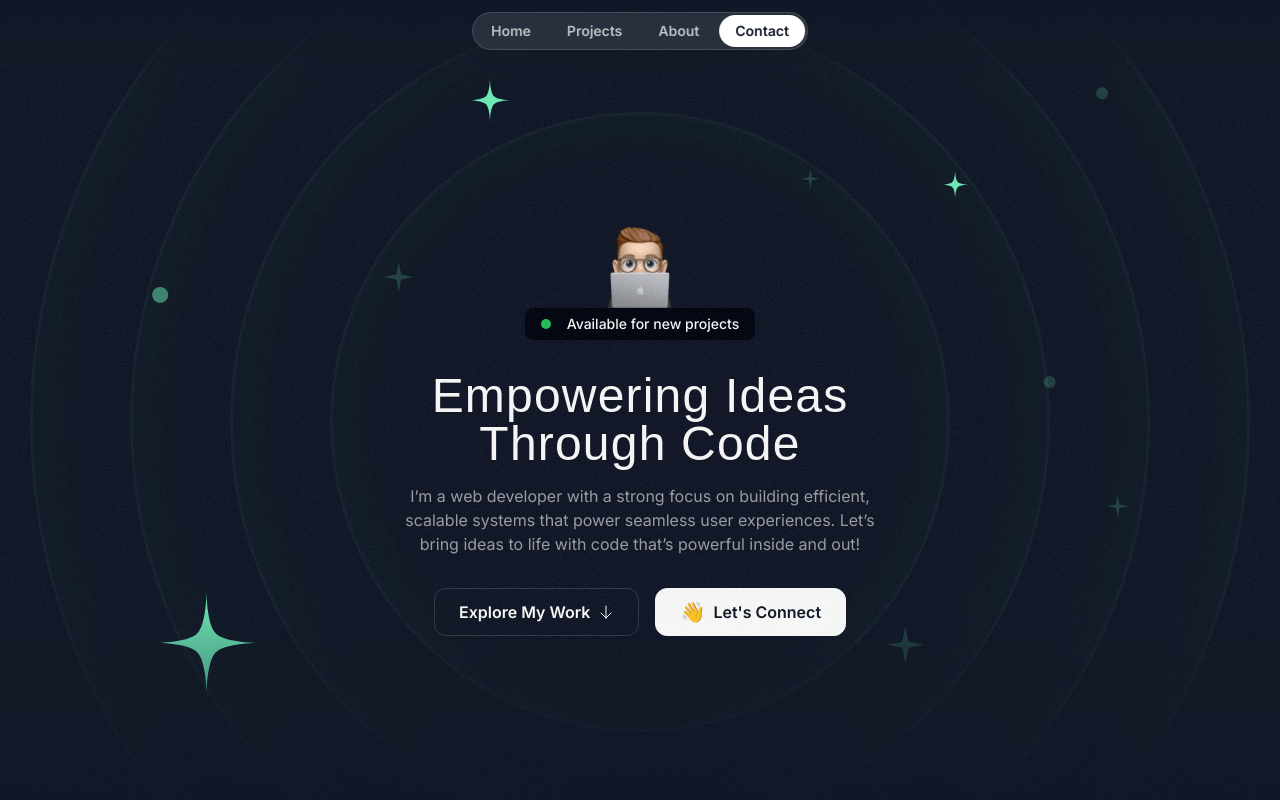
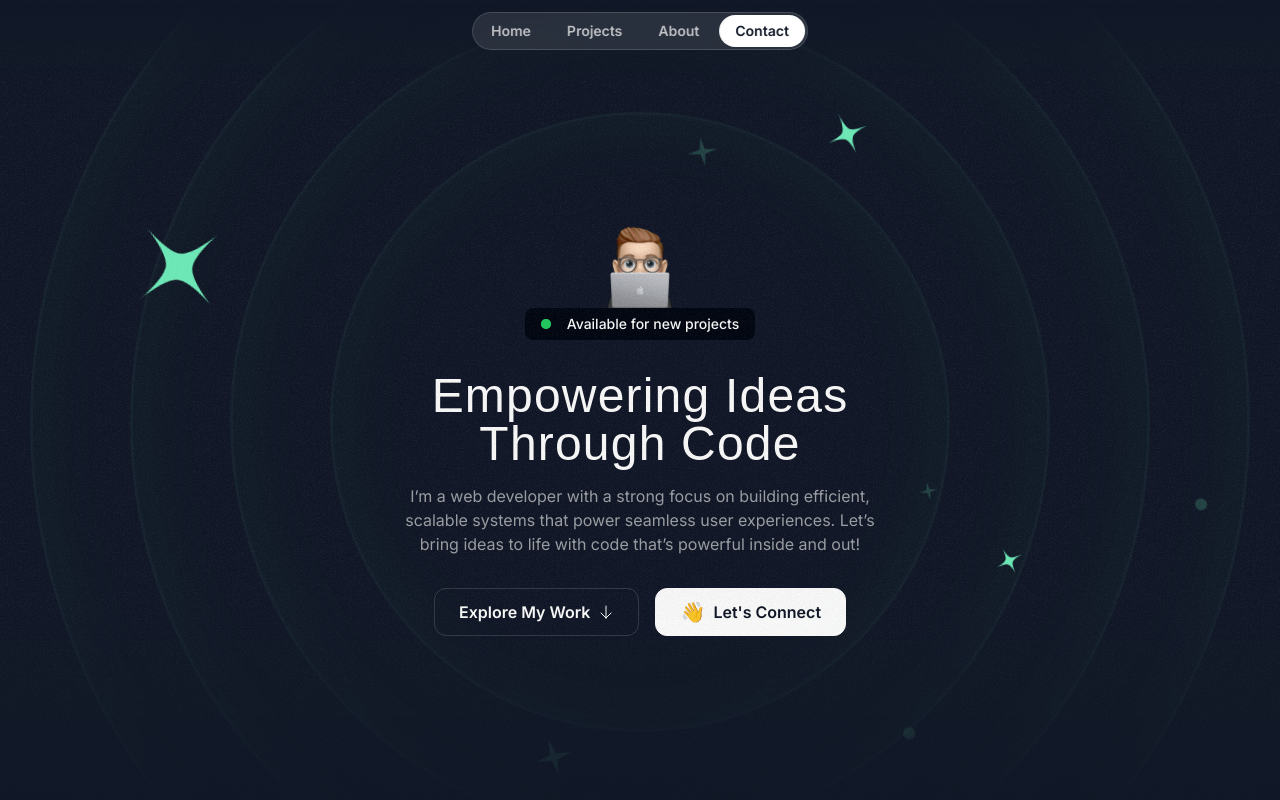
Before and after one commit to dibakarghosh03/portfolio, a Next.js app: page / in a window 1280 px wide. Shown: the top 800 px of the page. Built offline with nearby package versions, Linux system fonts and the light colour scheme; a web font is replaced by a local one.

Commit message:
creadted Horo section

```diff
--- a/src/components/HeroOrbit.tsx
+++ b/src/components/HeroOrbit.tsx
@@ -3,23 +3,51 @@ import { PropsWithChildren } from "react";
 const HeroOrbit = ({
   children,
   size,
-  rotation
-}: PropsWithChildren<{ size: number; rotation: number; }>) => {
+  rotation,
+  shouldOrbit = false,
+  orbitDuration,
+  shouldSpin = false,
+  spinDuration
+}: PropsWithChildren<{
+  size: number;
+  rotation: number;
+  shouldOrbit?: boolean;
+  orbitDuration?: string;
+  shouldSpin?: boolean;
+  spinDuration?: string;
+}>) => {
   return (
-    <div className="absolute left-1/2 top-1/2 -translate-x-1/2 -translate-y-1/2 ">
-        <div className="" style={{
-          width: `${size}px`,
-          height: `${size}px`,
-          transform: `rotate(${rotation}deg)`
-        }}>
-          <div className="inline-flex" style={{
-            transform: `rotate(${rotation * -1}deg)`
+    <div className="absolute left-1/2 top-1/2 -translate-x-1/2 -translate-y-1/2 -z-20">
+      <div
+        className={`${shouldOrbit ? "animate-spin" : ""}`}
+        style={{
+          animationDuration: orbitDuration,
+        }}
+      >
+        <div
+          className=""
+          style={{
+            width: `${size}px`,
+            height: `${size}px`,
+            transform: `rotate(${rotation}deg)`,
+          }}
+        >
+          <div className={`w-fit ${shouldSpin ? "animate-spin" : ""}`} style={{
+            animationDuration: spinDuration,
           }}>
-            {children}
+            <div
+              className="inline-flex"
+              style={{
+                transform: `rotate(${rotation * -1}deg)`,
+              }}
+            >
+              {children}
+            </div>
           </div>
         </div>
       </div>
-  )
-}
+    </div>
+  );
+};
 
-export default HeroOrbit
+export default HeroOrbit;
--- a/src/sections/Hero.tsx
+++ b/src/sections/Hero.tsx
@@ -19,37 +19,37 @@ export const HeroSection = () => {
         <div className="size-[1020px] hero-ring"></div>
         <div className="size-[1220px] hero-ring"></div>
         {/* <div className="size-[1420px] hero-ring"></div> */}
-        <HeroOrbit size={800} rotation={-72}>
+        <HeroOrbit size={800} rotation={-72} shouldOrbit orbitDuration="48s" shouldSpin spinDuration="6s">
           <StarIcon className="size-28 text-emerald-300" />
         </HeroOrbit>
-        <HeroOrbit size={550} rotation={20}>
+        <HeroOrbit size={550} rotation={20} shouldOrbit orbitDuration="36s" shouldSpin spinDuration="6s">
           <StarIcon className="size-12 text-emerald-300" />
         </HeroOrbit>
-        <HeroOrbit size={590} rotation={98}>
+        <HeroOrbit size={590} rotation={98} shouldOrbit orbitDuration="38s" shouldSpin spinDuration="6s">
           <StarIcon className="size-8 text-emerald-300" />
         </HeroOrbit>
-        <HeroOrbit size={430} rotation={-14}>
+        <HeroOrbit size={430} rotation={-14} shouldOrbit orbitDuration="30s" shouldSpin spinDuration="4s">
           <SparkleIcon className="size-8 text-emerald-300/20" />
         </HeroOrbit>
-        <HeroOrbit size={440} rotation={80}>
+        <HeroOrbit size={440} rotation={80} shouldOrbit orbitDuration="32s" shouldSpin spinDuration="3s">
           <SparkleIcon className="size-5 text-emerald-300/20" />
         </HeroOrbit>
-        <HeroOrbit size={530} rotation={175}>
+        <HeroOrbit size={530} rotation={175} shouldOrbit orbitDuration="34s" shouldSpin spinDuration="3s">
           <SparkleIcon className="size-10 text-emerald-300/20" />
         </HeroOrbit>
-        <HeroOrbit size={710} rotation={145}>
+        <HeroOrbit size={710} rotation={145} shouldOrbit orbitDuration="42s" shouldSpin spinDuration="3s">
           <SparkleIcon className="size-15 text-emerald-300/20" />
         </HeroOrbit>
-        <HeroOrbit size={720} rotation={-30}>
+        <HeroOrbit size={720} rotation={-30} shouldOrbit orbitDuration="44s">
           <div className="size-4 rounded-full bg-emerald-300/30"></div>
         </HeroOrbit>
-        <HeroOrbit size={720} rotation={-30}>
+        <HeroOrbit size={720} rotation={-30} shouldOrbit orbitDuration="46s">
           <div className="size-4 rounded-full bg-emerald-300/30"></div>
         </HeroOrbit>
-        <HeroOrbit size={600} rotation={130}>
+        <HeroOrbit size={600} rotation={130} shouldOrbit orbitDuration="40s">
           <div className="size-3 rounded-full bg-emerald-300/20"></div>
         </HeroOrbit>
-        <HeroOrbit size={820} rotation={100}>
+        <HeroOrbit size={820} rotation={100} shouldOrbit orbitDuration="50s">
           <div className="size-3 rounded-full bg-emerald-300/20"></div>
         </HeroOrbit>
       </div>
@@ -61,7 +61,9 @@ export const HeroSection = () => {
             alt="Person peeking from behind a computer"
           />
           <div className="bg-gray-950 border-gray-800 px-4 py-1.5 inline-flex items-center gap-x-4 rounded-lg">
-            <div className="bg-green-500 size-2.5 rounded-full"></div>
+            <div className="bg-green-500 size-2.5 rounded-full relative">
+              <div className="absolute inset-0 rounded-full bg-green-500 animate-ping-large"></div>
+            </div>
             <div className="text-sm font-medium">
               Available for new projects
             </div>
```
